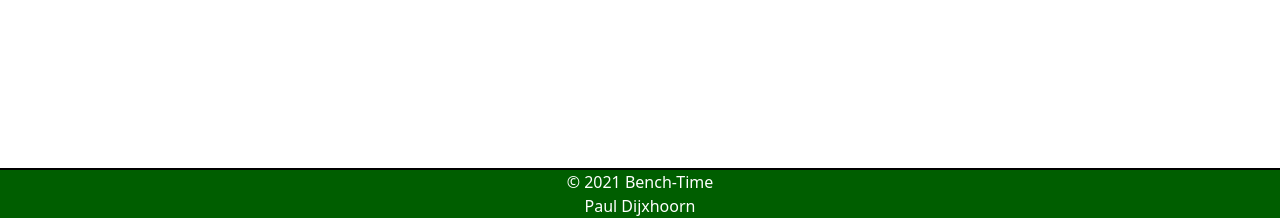
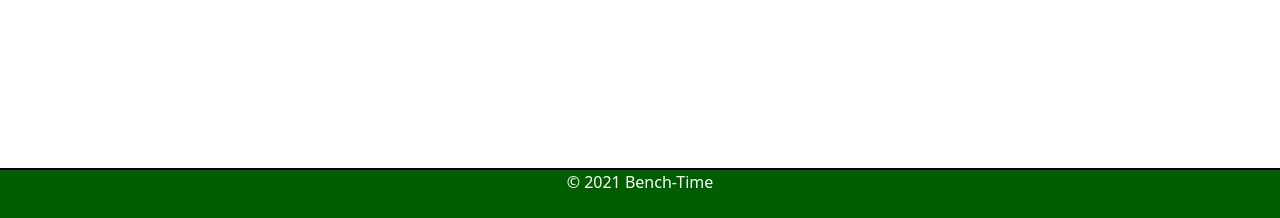
Before and after one commit to pjdijxhoorn/Bench-Timer, a Flask app: page /home in a window 1280 px wide. Shown: the part 582-800 px from the top of the page. Run offline with Flask 2, Linux system fonts and the light colour scheme; data that the repository does not hold is empty; some libraries are stand-ins or nearby versions.

Commit message:
removed console logs validation, removed name from footer, after registering and login redirect to home page

```diff
--- a/app.py
+++ b/app.py
@@ -63,6 +63,7 @@ def register():
         # put the new user into 'session' cookie
         session["user"] = request.form.get("username").lower()
         flash("Registration Successful!")
+        return render_template("home.html")
     return render_template("register.html")
 
 
@@ -81,6 +82,7 @@ def login():
                 session["user"] = request.form.get("username").lower()
                 flash("Welcome, {}".format(
                     request.form.get("username")))
+                return render_template("home.html")
 
             else:
                 # invalid password match
--- a/static/js/form-validation.js
+++ b/static/js/form-validation.js
@@ -47,8 +47,6 @@ password.addEventListener('input', () => {
 confirm.addEventListener('input', () => {
     let conf = confirm.value;
     let pass = password.value;
-    console.log(conf)
-    console.log(pass)
     if (conf == pass) {
         match.classList.add("item__active");
     } else {
--- a/templates/base.html
+++ b/templates/base.html
@@ -151,7 +151,7 @@
 
     <!--- footer --->
     <footer class="col-12 row g-0 justify-content-center mt-3">
-        <div class="col-lg-4 col-sm-12 footer-content text-center">© 2021 Bench-Time <br>Paul Dijxhoorn </div>
+        <div class="col-lg-4 col-sm-12 footer-content text-center">© 2021 Bench-Time</div>
     </footer>
 
     <!--- js loaded at end --->
--- a/templates/stopwatch.html
+++ b/templates/stopwatch.html
@@ -1,7 +1,5 @@
 {% extends "base.html"%}
 {% block content %}
-
-
 
 <h2 class="text-center text-black">Stopwatch</h2>
 <div class="row g-0 m-3 mb-5">
@@ -15,7 +13,4 @@
     {% endfor %}
 </div>
 
-
-
-
 {% endblock %}
```
Also changed, not shown: static/css/style.css (+6 -6 lines).
